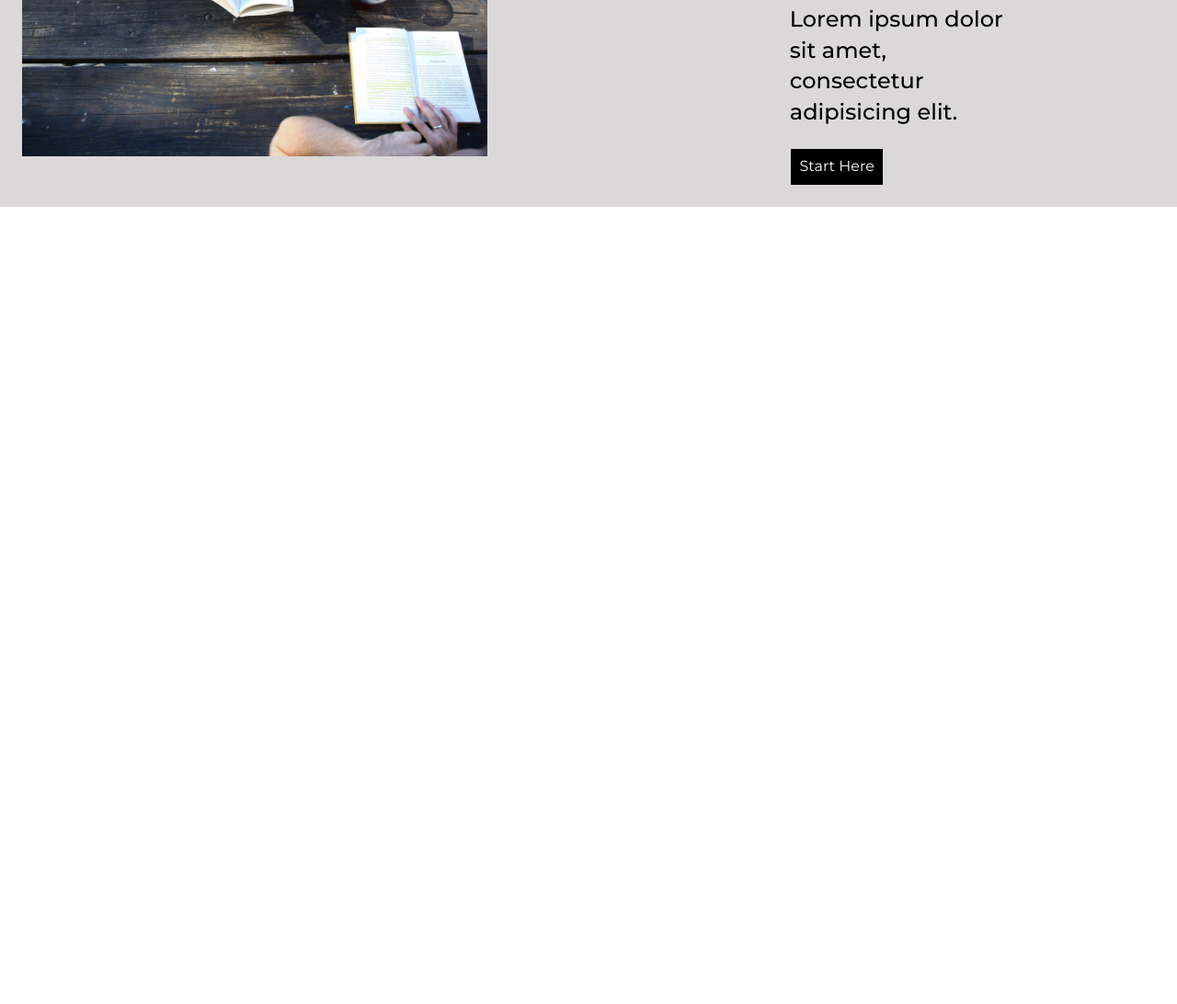
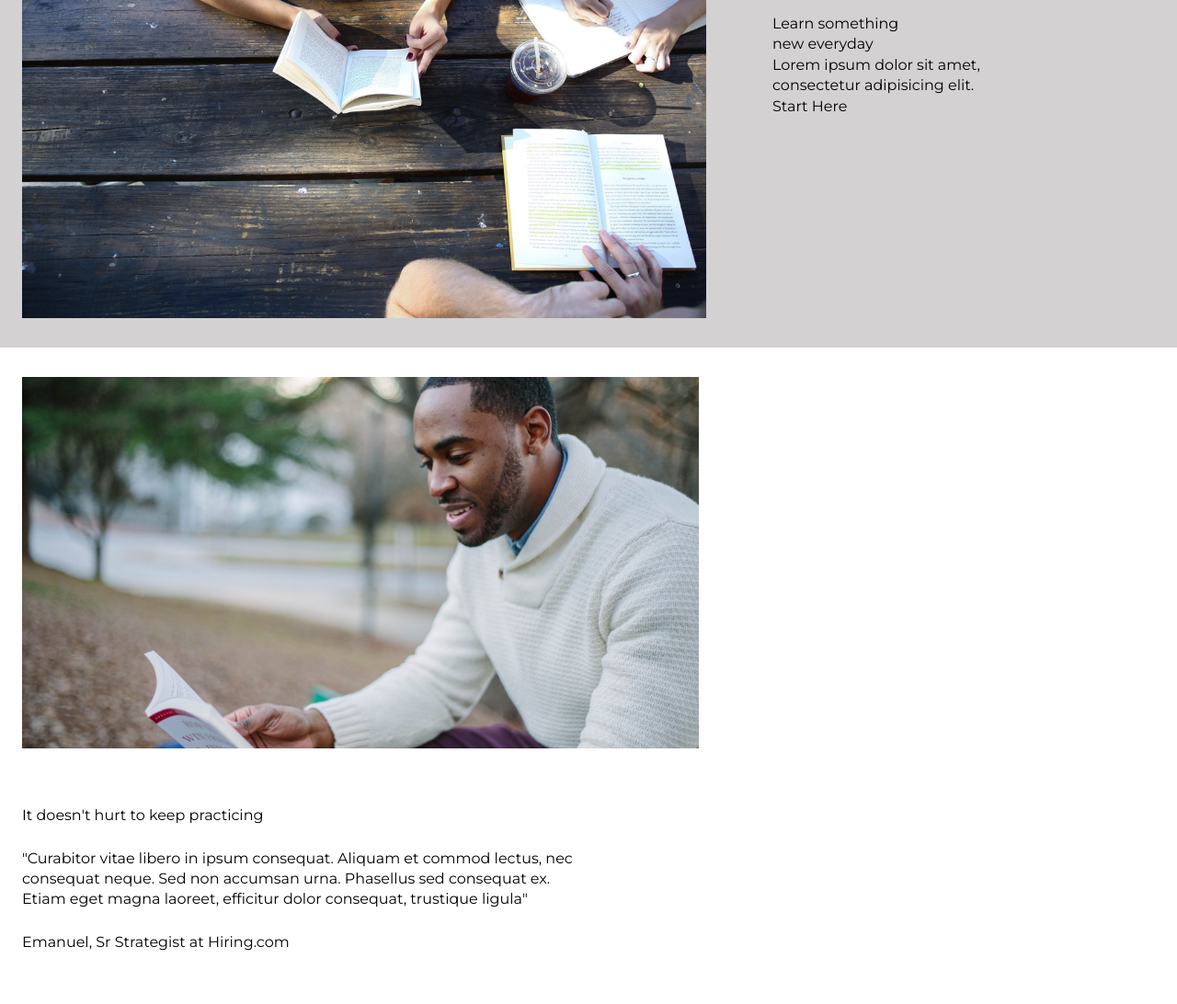
Before and after one commit to AthleticCoder2019/Cap2_Colmar, a plain HTML site: page index.html in a window 1280 px wide. Shown: the part 300-1392 px from the top of the page at 92% size. Before the commit the page ends 800 px from the top, so only its background shows below. Drawn offline with Linux system fonts and the light colour scheme.

Commit message:
adjusted html & css/began section two

```diff
--- a/index.html
+++ b/index.html
@@ -11,7 +11,7 @@
 </head>
 <body>
     <!-- NAVIGATION -->
-    <nav>
+    <nav class="main-container">
         <div class="logo">
             <img src="resources/capstone_colmar_assets/images/ic-logo.svg" alt="Colmar Academy Logo">
             <span class="dark">COLMAR</span><span class="light">ACADEMY</span>
@@ -26,19 +26,39 @@
         </div>
     </nav>
 
-    <!-- HEADER 1 -->
-    <div class="main-container">
+    <!-- SECTION 1 -->
+    <div class="main-container section-1">
         <div class="banner">
             <img src="resources/capstone_colmar_assets/images/banner.jpg" alt="Students Studying">
+            <div class="content">
+                <h1>Learn something </h1><h1>new everyday</h1>
+                <h2>Lorem ipsum dolor sit amet,<br> consectetur adipisicing elit.</h2>
+                <div class="btn start-here">
+                    <h4>
+                        Start Here
+                    </h4>
+                </div>
+            </div>
         </div>
-        <div class="content">
-            <h1>Learn something<br> new everyday</h1>
-            <h2>Lorem ipsum dolor sit amet,<br> consectetur adipisicing elit.</h2>
-            <div class="btn start-here">
-                <h4>
-                    Start Here
-                </h4>
+    </div>
+
+    <!-- SECTION 2 -->
+    <div class="main-container section-2">
+        <div class="second-banner">
+            <img src="resources/capstone_colmar_assets/images/information-main.jpg" alt="Student Reading A Book Outside">
+            <div class="scnd-bnr-text">
+                <h1>It doesn't hurt to keep practicing</h1>
+                <p>"Curabitor vitae libero in ipsum consequat. Aliquam et commod lectus, nec consequat neque.
+                     Sed non accumsan urna. Phasellus sed consequat ex.
+                     Etiam eget magna laoreet, efficitur dolor consequat, trustique ligula"
+                </p>
+                <span>Emanuel, Sr Strategist at Hiring.com</span>
             </div>
+        </div>
+
+    <!-- SECTION 2 SIDE INFO -->
+        <div class="side-info">
+
         </div>
     </div>
 </body>
--- a/resources/css/style.css
+++ b/resources/css/style.css
@@ -13,6 +13,11 @@ html {
 
 body {
     line-height: 1.4;
+}
+
+.main-container  {
+    display: flex;
+    max-width: 100%;
 }
 
 /* NAVIGATION */
@@ -51,61 +56,61 @@ ul {
 ul li {
     display: inline;
     padding-right: 1rem;
-    color: black;
 }
 
-ul li:hover {
-    color: white;
+/* SECTION 1 */
+
+.section-1 {
+    background-color: rgba(168, 163, 163, 0.5);
 }
-
-/* HEADER 1 */
-
-.main-container  {
-    display: flex;
-    background-color: rgb(218, 216, 216);
-    width: 100%;
-}
-
 .banner {
     display: flex;
-    flex-direction: column;
+    flex-direction: row;
     justify-content: flex-start;
-}
-
-img {
-    width: 60%;
-    margin: 2rem 1.5rem;
 }
 
 .content {
     display: flex;
     flex-direction: column;
     justify-content: center;
-    margin: 0 10rem 0 1rem;
+    margin-left: 1.5rem;
 }
 
-.btn {
-    display: flex;
-    justify-content: center;
-    align-items: flex-start;
-    background-color: black;
-    color: white;
-    padding: .5rem;
-    margin: 1.5rem 10rem 1.5rem .1rem;
+.banner img {
+    width: 60%;
+    margin: 2rem 1.5rem;
+    padding-right: 1.5rem;
 }
 
-.btn:active {
-    background-color: rgba(230, 132, 3, 0.5);
-    color: black;
+
+/* SECTION 2 */
+.section-2 {
+    display: flex;
+    flex-direction: column;
+    justify-content: center;
 }
 
-h1 {
-    font-size: 2.5rem;
-    font-weight: 900;
+.second-banner img {
+    width: 60%;
+    margin: 2rem 1.5rem;
+    padding-right: 2rem;
 }
 
-h2 {
-    font-size: 1.5rem;
-    font-weight: 500;
-    margin-top: 1rem;
+.scnd-bnr-text {
+    display: flex;
+    flex-direction: column;
+    justify-content: center;
+    margin: 1.5rem;
+    width: 60%;
+    padding-right: 10rem;
 }
+
+.scnd-bnr-text p {
+    margin: 1.5rem 0;
+}
+
+.scnd-bnr-text span {
+    margin-bottom: 2rem;
+}
+
+/* SECTION 2 SIDE INFO */
```
